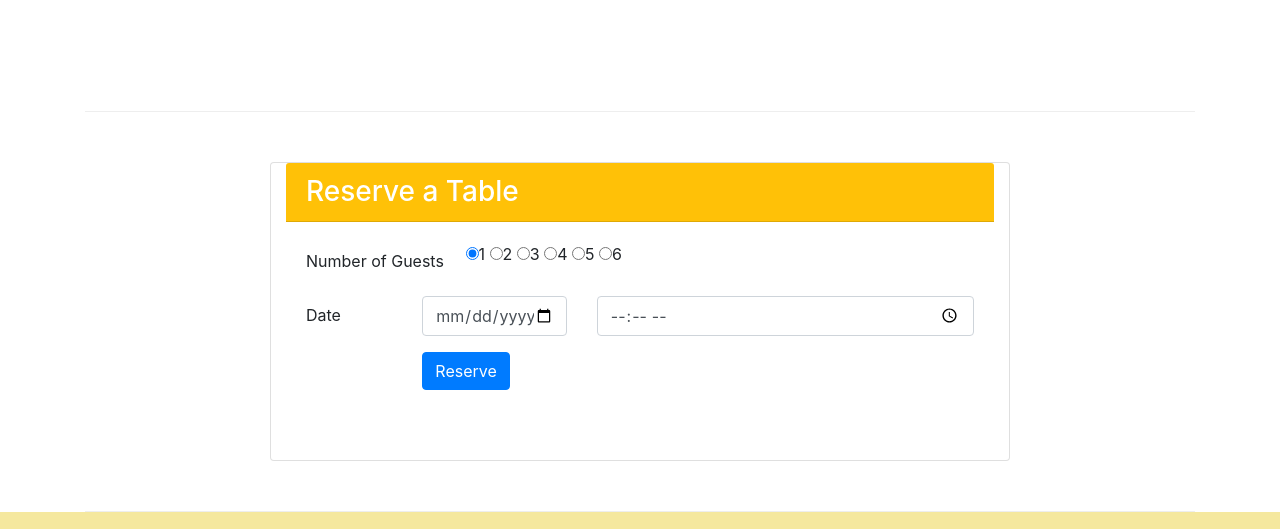
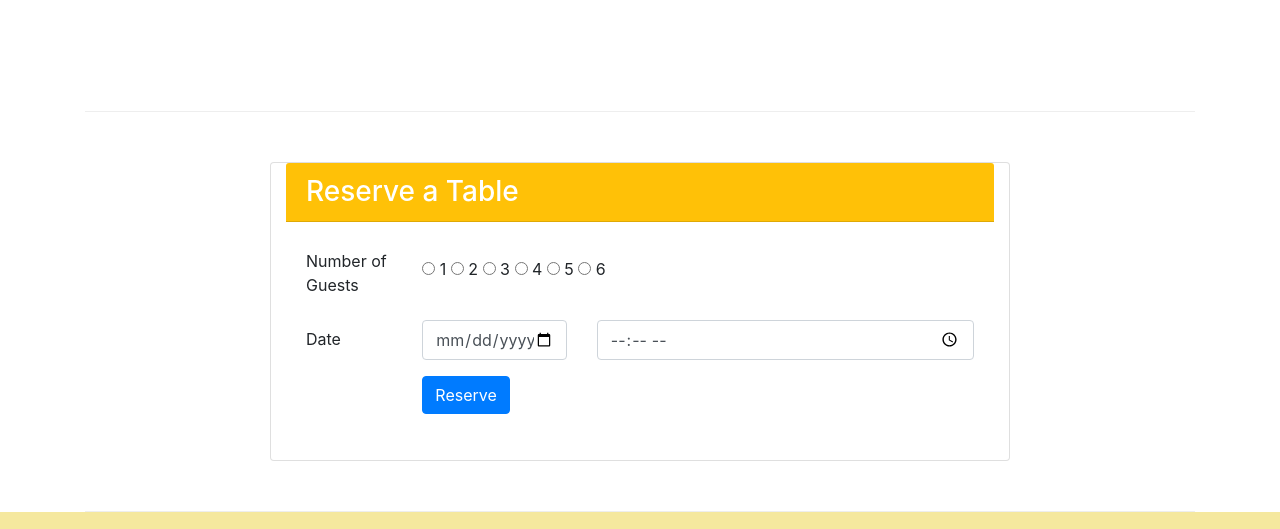
Before and after one commit to MeghanaMadala/pick_your_pickle, a website: page index.html in a window 1280 px wide. Shown: the part 1422-1951 px from the top of the page. Drawn offline with nearby package versions, Linux system fonts and the light colour scheme.

Commit message:
Assignment 2

```diff
--- a/index.html
+++ b/index.html
@@ -107,14 +107,20 @@
                 <div class="card-body">
                     <form id="reserve">
                         <div class="form-group row">
-                            <label class="col-md-3 col-form-label">Number of Guests</label>
-                            <div class="radio">
-                                <label class="radio-inline"><input type="radio" name="1" checked>1</label>
-                                <label class="radio-inline"><input type="radio" name="2">2</label>
-                                <label class="radio-inline"><input type="radio" name="3">3</label>
-                                <label class="radio-inline"><input type="radio" name="4">4</label>
-                                <label class="radio-inline"><input type="radio" name="5">5</label>
-                                <label class="radio-inline"><input type="radio" name="6">6</label>
+                            <label class="col-md-2 col-form-label">Number of Guests</label>
+                            <div class="col-md-10 align-self-center">
+                                <input type="radio" id="1" name="Guests" value="1">
+                                <label for="1">1</label>
+                                <input type="radio" id="2" name="Guests" value="2">
+                                <label for="2">2</label>
+                                <input type="radio" id="3" name="Guests" value="3">
+                                <label for="3">3</label>
+                                <input type="radio" id="4" name="Guests" value="4">
+                                <label for="4">4</label>
+                                <input type="radio" id="5" name="Guests" value="5">
+                                <label for="5">5</label>
+                                <input type="radio" id="6" name="Guests" value="6">
+                                <label for="6">6</label>
                             </div>
                         </div>
                         <div class="form-group row">
```
